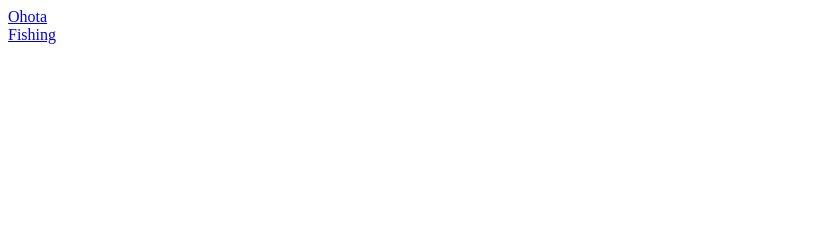
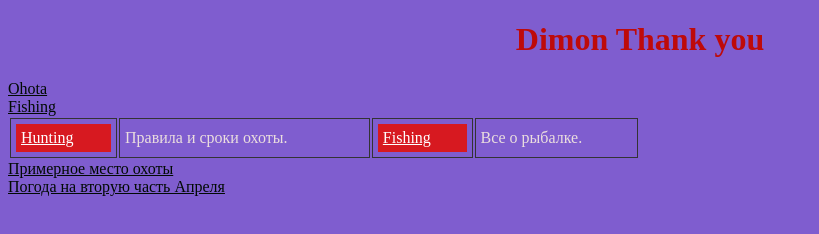
Before and after one commit to DmitryYar/ohota, a plain HTML site: page index.html in a window 1280 px wide. Shown: the whole page, without its empty margins (0-819 px from the left). Drawn offline with Linux system fonts and the light colour scheme.

Commit message:
Добавить ссылки

```diff
--- a/index.html
+++ b/index.html
@@ -4,9 +4,51 @@
     <meta charset="UTF-8">
     <meta name="viewport" content="width=device-width, initial-scale=1.0">
     <title>Ohota</title>
-</head>
-<body>
+   <style>
+	body {
+   	   background: #7f5dcf;
+	   color: #ebdede;
+   }
+   a {
+    color: rgb(1, 10, 3); /* Цвет ссылок */
+   }
+   A:visited {
+    color: #cecece; /* Цвет посещенных ссылок */
+   }
+   A:active {
+    color: #ffff00; /* Цвет активных ссылок */
+   </style>
+   <body>
+    <h1 align="center" style="color:rgb(190, 10, 10)">Dimon Thank you</h1>
    <div><a href="https://yarohota.com/"> Ohota </a> </div>
    <div><a href="https://www.kp.ru/russia/yaroslavl/rybalka/"> Fishing </a> </div>
 </body>
+<style>
+   table {
+    width: 50%; /* Ширина таблицы */
+   }
+   td {
+    border: 1px solid #333; /* Параметры рамки */
+    padding: 5px; /* Поля в ячейках */
+   }
+    td a {
+    display: block; /* Блочная ссылка */
+    background: #D71920; /* Красный цвет фона */
+    color: #fff; /* Цвет ссылок */
+    padding: 5px; /* Поля вокруг текста */
+   }
+  </style>
+</head>
+<body>
+    <table>
+     <tr>
+      <td><a href="https://yarohota.com/">Hunting</a></td>
+      <td>Правила и сроки охоты.</td>
+       <td><a href="https://www.kp.ru/russia/yaroslavl/rybalka/">Fishing</a></td>
+      <td>Все о рыбалке.</td>
+     </tr>
+   </table>
+   <div><a href="https://yandex.ru/maps/-/CDFsaOp9">Примерное место охоты</a></div>
+   <div><a href="https://world-weather.ru/pogoda/russia/yaroslavl/april-2024/">Погода на вторую часть Апреля</a></div>
+  </body>
 </html>
```
